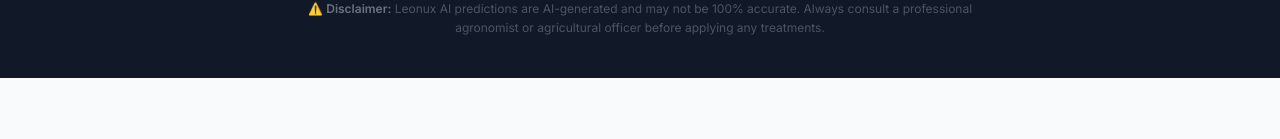
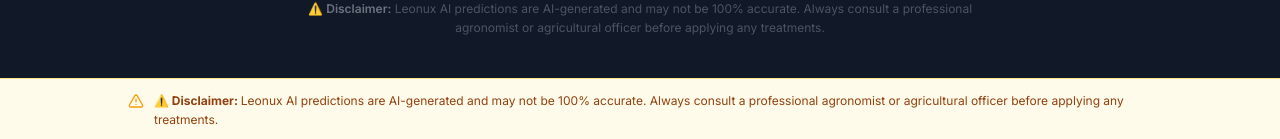
Before and after one commit to keerthivasan98406-blip/plant-disease-detector, a React (Vite) app in the folder frontend/: page / in a window 1280 px wide. Shown: the part 3041-3180 px from the top of the page. Before the commit the page ends 3119 px from the top, so only its background shows below. Built offline with nearby package versions, Linux system fonts and the light colour scheme; no server answers.

Commit message:
feat: add persistent disclaimer footer on all pages

```diff
--- a/frontend/src/App.tsx
+++ b/frontend/src/App.tsx
@@ -5,13 +5,35 @@
 import Results from './pages/Results'
 import PestFinder from './pages/PestFinder'
 import { LangProvider } from './context/LangContext'
+import { useLang } from './context/LangContext'
+import { AlertTriangle } from 'lucide-react'
+
+function DisclaimerFooter() {
+  const { isTamil } = useLang()
+  return (
+    <div className="w-full bg-amber-50 border-t border-amber-200 px-4 py-3">
+      <div className="max-w-5xl mx-auto flex items-start gap-2.5">
+        <AlertTriangle className="w-4 h-4 text-amber-500 flex-shrink-0 mt-0.5" />
+        <p className="text-xs text-amber-800 leading-relaxed">
+          <span className="font-bold">
+            {isTamil ? '⚠️ மறுப்பு: ' : '⚠️ Disclaimer: '}
+          </span>
+          {isTamil
+            ? 'Leonux AI கணிப்புகள் AI மூலம் உருவாக்கப்பட்டவை மற்றும் 100% துல்லியமாக இருக்காது. எந்தவொரு சிகிச்சையையும் பயன்படுத்துவதற்கு முன் தொழில்முறை வேளாண் அறிஞர் அல்லது வேளாண் அதிகாரியிடம் ஆலோசனை பெறுங்கள்.'
+            : 'Leonux AI predictions are AI-generated and may not be 100% accurate. Always consult a professional agronomist or agricultural officer before applying any treatments.'}
+        </p>
+      </div>
+    </div>
+  )
+}
 
 export default function App() {
   return (
     <LangProvider>
       <BrowserRouter future={{ v7_startTransition: true, v7_relativeSplatPath: true }}>
-        <div className="min-h-screen bg-gray-50">
+        <div className="min-h-screen bg-gray-50 flex flex-col">
           <Navbar />
+          <div className="flex-1">
             <Routes>
               <Route path="/" element={<Home />} />
               <Route path="/scanner" element={<Scanner />} />
@@ -19,6 +41,8 @@
               <Route path="/pest-finder" element={<PestFinder />} />
             </Routes>
           </div>
+          <DisclaimerFooter />
+        </div>
       </BrowserRouter>
     </LangProvider>
   )
```
Lines whose indentation alone changed are shown as unchanged.
